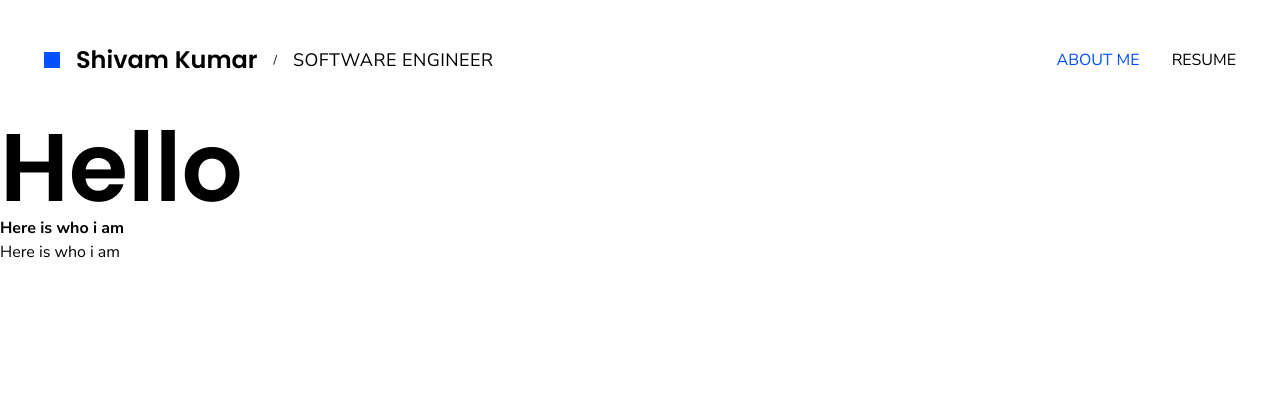
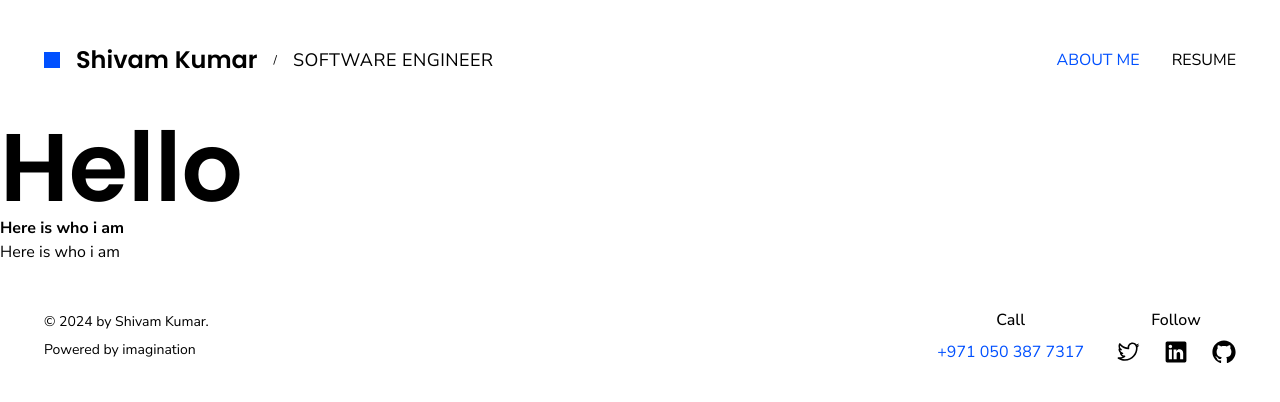
Before and after one commit to riverrz/portfolio, a Next.js app: page / in a window 1280 px wide. Shown: the top 402 px of the page. Built offline with nearby package versions, Linux system fonts and the light colour scheme.

Commit message:
Create footer with social links

```diff
--- /dev/null
+++ b/src/app/components/layouts/footer/footer.tsx
@@ -0,0 +1,38 @@
+import { socialLinks } from "@/app/constants/socials";
+import Link from "next/link";
+import React from "react";
+
+export const Footer = () => {
+  return (
+    <footer className="w-full flex flex-col p-6 font-secondary gap-4 sm:flex-row sm:items-center sm:justify-between  sm:p-11">
+      <div className="text-sm order-2 sm:order-1">
+        <p className="mb-2">© {new Date().getFullYear()} by Shivam Kumar.</p>
+        <p>Powered by imagination</p>
+      </div>
+      <div className="text-md order-1 sm:order-2 flex items-center flex-wrap gap-8">
+        <div>
+          <p className="font-medium text-center mb-2">Call</p>
+          <Link className="no-underline text-primary" href="tel:+9710503877317">
+            +971 050 387 7317
+          </Link>
+        </div>
+        <div>
+          <p className="font-medium text-center mb-2">Follow</p>
+          <div className="flex items-center gap-6">
+            {Object.values(socialLinks).map(({ icon, label, path }) => (
+              <Link
+                className="no-underline"
+                href={path}
+                target="_blank"
+                key={label}
+                title={label}
+              >
+                {icon}
+              </Link>
+            ))}
+          </div>
+        </div>
+      </div>
+    </footer>
+  );
+};
--- /dev/null
+++ b/src/app/constants/socials.tsx
@@ -0,0 +1,23 @@
+import {
+  TwitterLogoIcon,
+  LinkedInLogoIcon,
+  GitHubLogoIcon,
+} from "@radix-ui/react-icons";
+
+export const socialLinks = {
+  Twitter: {
+    label: "Twitter",
+    icon: <TwitterLogoIcon className="w-6 h-6" />,
+    path: "https://twitter.com/shivam123425",
+  },
+  LinkedIn: {
+    label: "LinkedIn",
+    icon: <LinkedInLogoIcon className="w-6 h-6" />,
+    path: "https://www.linkedin.com/in/shivam-kumar-85a660164/",
+  },
+  Github: {
+    label: "Github",
+    icon: <GitHubLogoIcon className="w-6 h-6" />,
+    path: "https://github.com/riverrz",
+  },
+};
--- a/src/app/layout.tsx
+++ b/src/app/layout.tsx
@@ -2,6 +2,7 @@ import type { Metadata } from "next";
 import { Poppins, Nunito_Sans } from "next/font/google";
 import "./globals.css";
 import { NavBar } from "./components/layouts/nav-bar/nav-bar";
+import { Footer } from "./components/layouts/footer/footer";
 
 const poppins = Poppins({
   subsets: ["latin"],
@@ -30,6 +31,7 @@ export default function RootLayout({
       <body>
         <NavBar />
         <main>{children}</main>
+        <Footer />
       </body>
     </html>
   );
```
